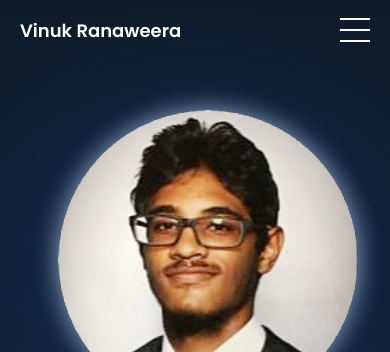
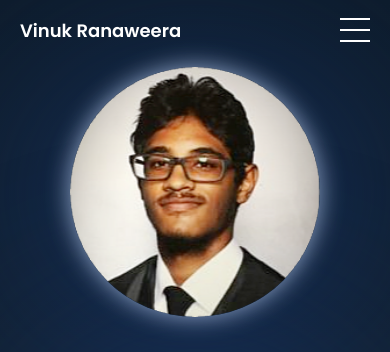
Before and after one commit to vinukranaweera/portfolio-website, a plain HTML site: page index.html in a window 390 px wide. Shown: the top 352 px of the page. Drawn offline with Linux system fonts and the light colour scheme.

Commit message:
fixed navbar transition when scrolling

```diff
--- a/styles.css
+++ b/styles.css
@@ -7,6 +7,7 @@
   --color-primary: #0077b6;
   --color-secondary: #e76f51;
   --color-bg-second: #0D1B2A;
+  --navbar-height: 40px;
 }
 
 * {
@@ -47,8 +48,9 @@ nav {
   justify-content: space-between;
   align-items: center;
   width: 100%;
-  position: relative;
+  position: fixed;
   top: 0;
+  left: 0;
   padding: 0 50px;
   height: 80px;
   transition: 0.6s;
@@ -202,7 +204,7 @@ ul li {
   justify-content: space-between;
   align-items: center;
   padding: 0 50px;
-  margin: 50px 0;
+  margin: calc(var(--navbar-height) + 7%) 0;
   margin-bottom: 100px;
   gap: 40px;
   z-index: 1;
@@ -960,8 +962,9 @@ ul li {
     align-items: center;
   }
 
-  .headshot {
+  .hero-section .headshot {
     position: relative; /* Set parent positioning */
+    justify-content: center;
   }
 
   .headshot .topBlur1 {
@@ -1107,6 +1110,10 @@ ul li {
     text-align: center;
   }
 
+  .hero-section .headshot img {
+    width: 250px;
+  }
+
   /* SECTION 4: Skills */
   .skills-section {
     padding: 0 20px;
```
